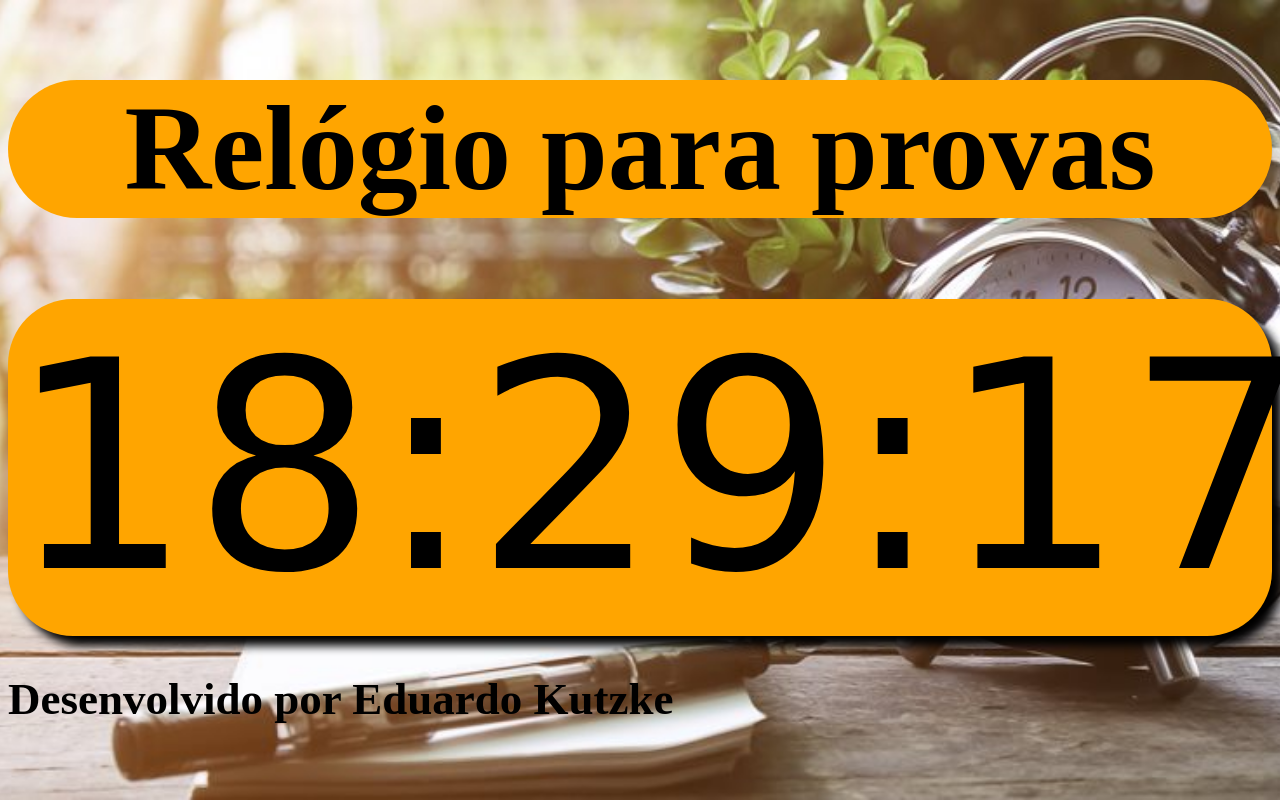
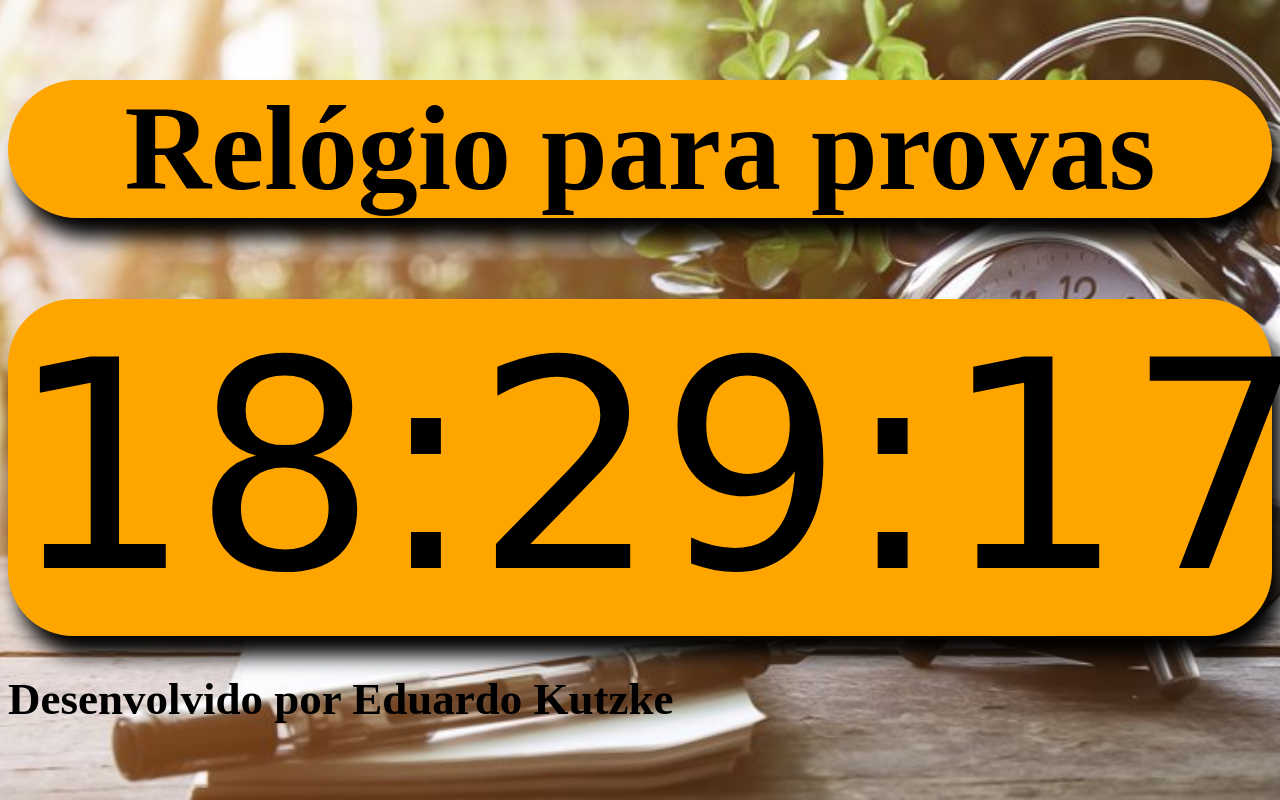
Before and after one commit to kutzke1210/relogio-para-aprova, a plain HTML site: page index.html in a window 1280 px wide. Shown: the top 800 px of the page. Drawn offline with Linux system fonts and the light colour scheme.

Commit message:
Atualizar o index.html

```diff
--- a/index.html
+++ b/index.html
@@ -16,6 +16,7 @@
             font-size: 120px;
             background-color: rgb(255,165,0);
             border-radius: 70px;
+            box-shadow: 10px 20px 20px black;
         }
         div{
             font-family: 'Lucida Sans', 'Lucida Sans Regular', 'Lucida Grande', 'Lucida Sans Unicode', Geneva, Verdana, sans-serif;
@@ -23,7 +24,7 @@
             background-color:  rgb(255,165,0);
             text-align: center;
             border-radius: 65px;
-            box-shadow: 10px 10px 10px black;
+            box-shadow: 10px 20px 20px black;
         }
     </style>
 </head>
```
